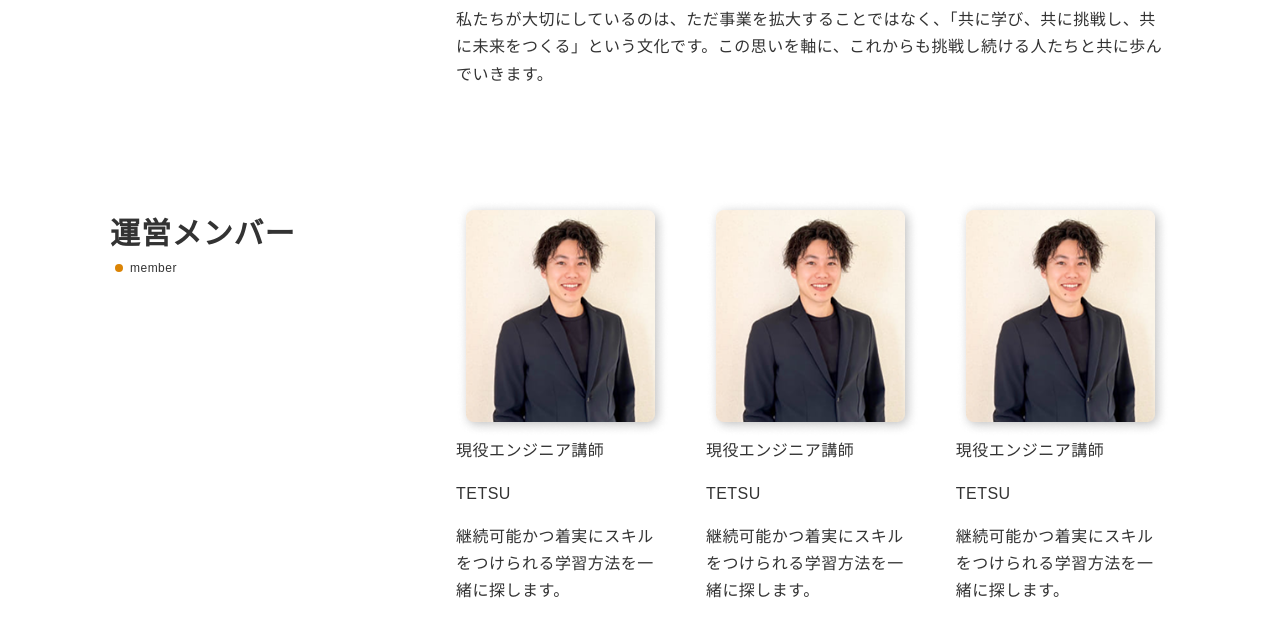
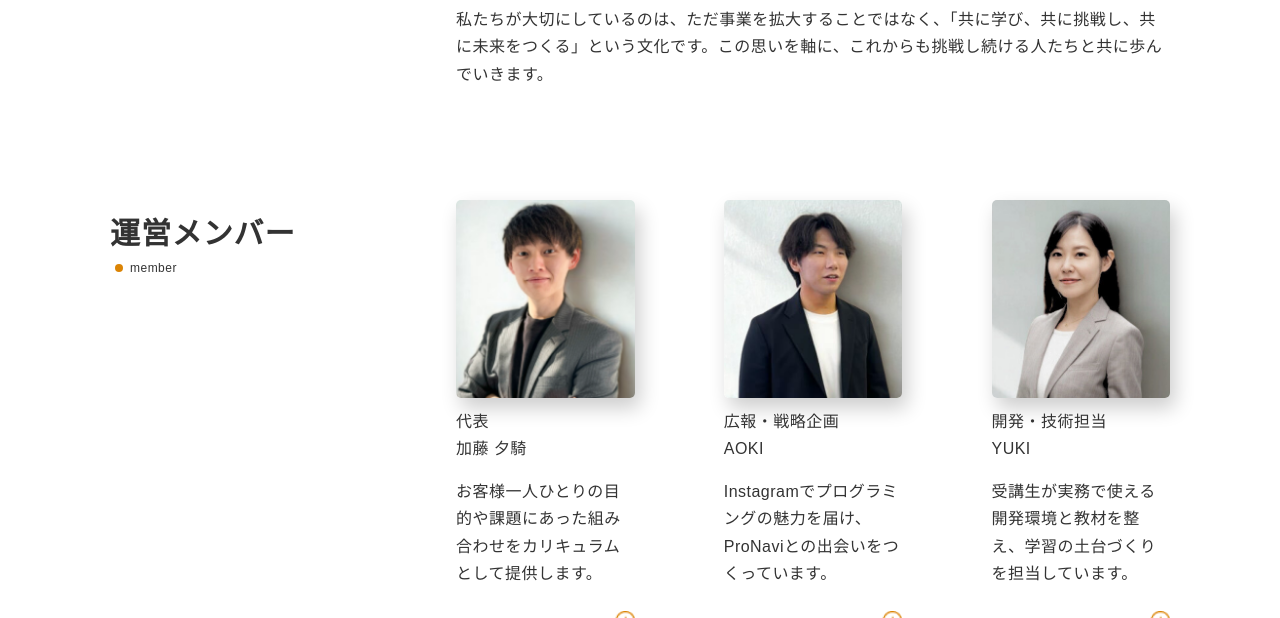
Before and after one commit to Luna-820/Team-NANA, a PHP site: page /company.html in a window 1280 px wide. Shown: the part 863-1481 px from the top of the page. Run offline with PHP 8.4, Linux system fonts and the light colour scheme.

Commit message:
モーダル実装直前

```diff
--- a/company.html
+++ b/company.html
@@ -237,25 +237,25 @@
       <div class="flex-right">
         <ul>
           <li class="items">
-            <img src="img/member_pic_demo.png" class="pic" alt="member_pic">
-            <span class="position">現役エンジニア講師</span>
-            <p class="name">TETSU</p>
-            <p class="words">継続可能かつ着実にスキルをつけられる学習方法を一緒に探します。</p>
-            <img src="img/underline_deco.png" class="underline" alt="message_deco">
+            <img src="img/member_pic_kato.png" class="pic" alt="member_pic">
+            <span class="position">代表</span>
+            <p class="name">加藤 夕騎</p>
+            <p class="words">お客様一人ひとりの目的や課題にあった組み合わせをカリキュラムとして提供します。</p>
+            <img src="img/top_underline_deco.png" class="underline" alt="message_deco">
           </li>
           <li class="items">
-            <img src="img/member_pic_demo.png" class="pic" alt="member_pic">
-            <span class="position">現役エンジニア講師</span>
-            <p class="name">TETSU</p>
-            <p class="words">継続可能かつ着実にスキルをつけられる学習方法を一緒に探します。</p>
-            <img src="img/underline_deco.png" class="underline" alt="message_deco">
+            <img src="img/member_pic_aoki.png" class="pic" alt="member_pic">
+            <span class="position">広報・戦略企画</span>
+            <p class="name">AOKI</p>
+            <p class="words">Instagramでプログラミングの魅力を届け、ProNaviとの出会いをつくっています。</p>
+            <img src="img/top_underline_deco.png" class="underline" alt="message_deco">
           </li>
           <li class="items">
-            <img src="img/member_pic_demo.png" class="pic" alt="member_pic">
-            <span class="position">現役エンジニア講師</span>
-            <p class="name">TETSU</p>
-            <p class="words">継続可能かつ着実にスキルをつけられる学習方法を一緒に探します。</p>
-            <img src="img/underline_deco.png" class="underline" alt="message_deco">
+            <img src="img/member_pic_free2.png" class="pic" alt="member_pic">
+            <span class="position">開発・技術担当</span>
+            <p class="name">YUKI</p>
+            <p class="words">受講生が実務で使える開発環境と教材を整え、学習の土台づくりを担当しています。</p>
+            <img src="img/top_underline_deco.png" class="underline" alt="message_deco">
           </li>
         </ul>
       </div>
@@ -270,20 +270,22 @@
         <ul>
           <li>
             <div class="icon">
-              <img src="img/iruka_pic_demo.png" alt="">
+              <img src="img/iruka_pic.png" alt="">
             </div>
             <div class="text">
               <span>iruka.freelance</span>
               <p class="text">いるか｜ワンランク上の仕事と日常</p>
+              <a href="https://www.instagram.com/iruka.freelance?utm_source=ig_web_button_share_sheet&igsh=ZDNlZDc0MzIxNw==">アカウントを見る >>></a>
             </div>
           </li>
           <li>
             <div class="icon">
-              <img src="img/iruka_pic_demo.png" alt="">
+              <img src="img/kakashi_pic.png" alt="">
             </div>
             <div class="text">
               <span>kakashi.programming.lab</span>
               <p class="text">かかし｜プログラミング×教育️</p>
+              <a href="https://www.instagram.com/kakashi.programming.lab?utm_source=ig_web_button_share_sheet&igsh=ZDNlZDc0MzIxNw==">アカウントを見る >>></a>
             </div>
           </li>
         </ul>
@@ -358,7 +360,7 @@
       </a>
       <div class="footer-bottom">
         <ul class="left">
-          <li><img src="img/logo_transparent.png" alt="logo"></li>
+          <li><a href="index.html"><img src="img/logo_transparent.png" alt="logo"></a></li>
           <li><a href="https://navigator-of-engineering.com/" target="_blank">運営会社｜株式会社NOE</a></li>
           <li><a href="https://pronavi.navigator-of-engineering.com/law_info.html#" target="_blank">特定商取引法に基づく表記</a>
           </li>
--- a/index.html
+++ b/index.html
@@ -621,7 +621,7 @@
           <tr>
             <th></th>
             <th class="pronavi">
-              <p class="school-name">Pronavi</p>
+              <p class="school-name">ProNavi</p>
             </th>
 
             <th>
--- a/style.css
+++ b/style.css
@@ -1845,25 +1889,50 @@ header {
   align-items: flex-start;
 }
 .company #member .flex-right ul .items {
-  width: 30%;
+  width: 25%;
+}
+.company #member .flex-right ul .items .pic {
+  border-radius: 5px;
+  box-shadow: 5px 10px 20px rgba(0, 0, 0, 0.2);
+  margin-bottom: 10px;
+}
+@media (max-width: 425px) {
+  .company #member .flex-right ul .items .position {
+    font-size: 1.2rem;
+  }
+}
+.company #member .flex-right ul .items .name {
+  margin-block: 0;
 }
 .company #sns .flex-right ul li {
   display: flex;
   justify-content: space-between;
   align-items: center;
   gap: 5%;
-  margin-bottom: 24px;
+  margin-bottom: 62px;
 }
 .company #sns .flex-right ul li .icon {
   width: 30%;
 }
 .company #sns .flex-right ul li .icon img {
-  height: 160px;
-  width: 160px;
+  height: 120px;
+  max-width: 160px;
   object-fit: contain;
 }
 .company #sns .flex-right ul li .text {
   width: 70%;
+}
+.company #sns .flex-right ul li .text a {
+  padding: 4px 12px;
+  background-color: #80A0B1;
+  border-radius: 3px;
+  color: #FFFFFF;
+  border: 2px solid transparent;
+}
+.company #sns .flex-right ul li .text a:hover {
+  background-color: #FFFFFF;
+  color: #80A0B1;
+  border: 2px solid #80A0B1;
 }
 .company #media ul li {
   display: flex;
```
Also changed, not shown: other parts of style.css (+55 -6 lines), scss/_company.scss (+89 -15 lines), img/iruka_pic.png (added), img/iruka_pic_demo.png (deleted), img/kakashi_pic.png (added), img/member_pic_aoki.png (added), img/member_pic_free1.png (added), img/member_pic_free2.png (added), img/member_pic_kato.png (added), 1 other file.
